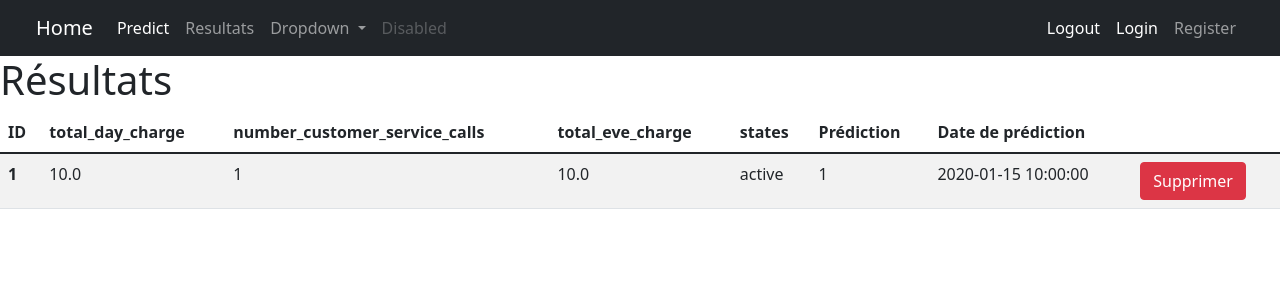
After one commit to MiyukiMol/app_churn, a Flask app: page /resultat in a window 1280 px wide. The commit adds this page. Shown: the top 300 px of the page. Run offline with Flask 2, Linux system fonts and the light colour scheme; tables that the repository leaves empty hold one stand-in row (values such as "Sample post"); parts of the project's set-up code (start-up, migrations or seed data) failed here and were passed over; some libraries are stand-ins or nearby versions.

Commit message:
added templates

```diff
--- a/app.py
+++ b/app.py
@@ -2,16 +2,23 @@ from flask import Flask, request, render_template, redirect
 import pickle
 
 from flask_mysqldb import MySQL
-import mysql.connector # pip install mysql-connector-python
+
 from flask_sqlalchemy import SQLAlchemy
 from sqlalchemy.types import Float,Integer,String,DateTime
+#from flask_migrate import Migrate
 #from flask_login import UserMixin, LoginManager, login_user,logout_user, login_required, current_user
+
+#from flask_wtf import FlaskForm
+#from wtforms import StringField, IntegerField, FloatField, SubmitField
+#from wtforms.validators import DataRequired
 
 from werkzeug.security import generate_password_hash, check_password_hash
 import os
 
+import numpy as np
+
 from datetime import datetime
-#import pytz
+import pytz
 
 #import flask_monitoringdashboard as dashboard
 
@@ -20,66 +27,115 @@ from datetime import datetime
 app = Flask(__name__)
 
 
+
+
 #-----------------------------------------Connection Database-----------------------------------------
-def get_user_by_username(username):
-    mydb = mysql.connector.connect(
-        host="localhost",
-        user=username,
-        passwd="root",
-        database="movie_5"
-        )
-    mycursor = mydb.cursor()
-    #mycursor.execute("SELECT * FROM actor")
-    return mydb, mycursor
+# MySQL DB
+#app.config['SQLALCHEMY_DATABASE_URI'] = 'mysql://username:password@localhost/db_name'
+app.config['SQLALCHEMY_DATABASE_URI'] = 'mysql+pymysql://root:root@localhost/predicts'
 
-mydb, mycursor = get_user_by_username("root")
+# initialize the database
+db = SQLAlchemy(app)
+#migrate = Migrate(app, db)
 
-#for x in mycursor:
-#    print(x)
-
-try:
-    mydb, mycursor = get_user_by_username("root")
-    #mydb = mysql.connector.connect(
-                                        #host = "localhost",
-                                        #user="root",
-                                        #passwd="root",
-                                        #database = "movie_5",
-                                        #auth_plugin='mysql_native_password',
-                                        #)
-except:
-    print ("I am unable to connect to the database")
-
+# create BD predict
+class Predict(db.Model):
+    id = db.Column(db.Integer, primary_key=True,autoincrement=True)
+    total_day_charge = db.Column(db.Float, nullable=False)
+    number_customer_service_calls = db.Column(db.Integer, nullable=False)
+    total_eve_charge = db.Column(db.Float, nullable=False)
+    states = db.Column(db.String(2), nullable=False)
+    #user_id = db.Column(db.Integer, db.ForeignKey('user.id'), nullable=False)
+    output = db.Column(db.Integer, nullable=False)
+    created_at = db.Column(db.DateTime, nullable=False, default=datetime.now(pytz.timezone('Europe/Paris')))
 
 
 #-----------------------------------------upload prediction model-----------------------------------------
 # upload prediction model
-model = pickle.load(open('model.pkl', 'rb'))
+model = pickle.load(open('model_states.pkl', 'rb'))
 
 @app.route("/")
 def home():
-    return render_template('index.html')
+    return render_template('home.html')
 
 
 # upload prediction model
 @app.route('/predict',methods=['GET','POST'])
 def predict():
+    states = ['AK', 'AL', 'AR', 'AZ', 'CA', 'CO', 'CT', 'DC', 'DE', 'FL', 'GA',
+        'HI', 'IA', 'ID', 'IL', 'IN', 'KS', 'KY', 'LA', 'MA', 'MD', 'ME',
+        'MI', 'MN', 'MO', 'MS', 'MT', 'NC', 'ND', 'NE', 'NH', 'NJ', 'NM',
+        'NV', 'NY', 'OH', 'OK', 'OR', 'PA', 'RI', 'SC', 'SD', 'TN', 'TX',
+        'UT', 'VA', 'VT', 'WA', 'WI', 'WV', 'WY']
+    #predict_array = np.zeros(69)
+    predict_array = np.zeros(54)
+    idx = 0
+
+
     if request.method == 'GET':
-        return render_template('index.html')
+        return render_template('index.html',states=states)
     else:
         total_day_charge = float(request.form["total_day_charge"])
         number_customer_service_calls = int(request.form["number_customer_service_calls"])
         total_eve_charge = float(request.form["total_eve_charge"])
 
-        prediction = model.predict([[total_day_charge, number_customer_service_calls,total_eve_charge]])
+        state = request.form["states"]
+        predict_array[0] = total_day_charge
+        predict_array[1] = number_customer_service_calls
+        predict_array[2] = total_eve_charge
+
+        for index, item in enumerate(states):
+            if item == state:
+                idx = index
+        idx = idx + 3
+        predict_array[idx] = 1
+
+        #prediction = model.predict([[total_day_charge, number_customer_service_calls,total_eve_charge]])
+        prediction = model.predict([predict_array])
         output = round(prediction[0], 2)
 
+        # assigner les données remplit dans le form à la BD
+        predict = Predict(total_day_charge=total_day_charge,
+                    number_customer_service_calls=number_customer_service_calls,
+                    total_eve_charge=total_eve_charge,
+                    states=state,
+                    output=int.from_bytes(output, "little"),
+                    #user_id = current_user.id # current_user function
+                    )
+
+        # add les données dans la BD
+        db.session.add(predict)
+        db.session.commit()
+
         if output == 0:
-            return render_template('index.html', prediction_text=f'Un total day charge avec {total_day_charge} , number_customer_service_calls {number_customer_service_calls} et total_eve_charge {total_eve_charge} : "no risk of churn"')
+            return render_template('index.html', states=states, prediction_text=f'Un total day charge avec {total_day_charge} , number_customer_service_calls {number_customer_service_calls} , total_eve_charge {total_eve_charge} et state {state} : "no risk of churn"')
         else :
-            return render_template('index.html', prediction_text=f'Un total day charge avec {total_day_charge} , number_customer_service_calls {number_customer_service_calls} et total_eve_charge {total_eve_charge} : "risk of churn"')
+            return render_template('index.html', states=states, prediction_text=f'Un total day charge avec {total_day_charge} , number_customer_service_calls {number_customer_service_calls} , total_eve_charge {total_eve_charge} et state {state} : "risk of churn"')
+
+@app.route('/resultat', methods=['GET','POST'])
+#@login_required
+def resultat():
+    if request.method == 'GET':
+        # get all data with list format
+        predicts = Predict.query.all() # take all the data
+        #predicts = Predict.query.filter_by(id=current_user.id).all() # filtre only current user data
+    return render_template('resultats.html', predicts=predicts)
 
 
+# delete a resultat
+@app.route('/<int:id>/delete', methods=['GET'])
+#@login_required
+def delete(id):
+    predict_delete = Predict.query.get_or_404(id)
 
+    try:
+        db.session.delete(predict_delete)
+        db.session.commit()
+        #flash("Résultat deleted successfully")
+        return redirect('/resultat')
+    except:
+        #flash("There was a problem deleting resultat, please try it later.")
+        return redirect('/resultat')
 
 # Create Custom Error Pages
 
@@ -101,5 +157,5 @@ if __name__ == "__main__":
 # https://www.youtube.com/watch?v=2LqrfEzuIMk
 
 
-# desactivate under churn-app/venv
+# deactivate under churn-app/venv
 # actiavet under churn-app/venv/Scripts
--- a/templates/base.html
+++ b/templates/base.html
@@ -26,10 +26,10 @@
           <div class="collapse navbar-collapse" id="navbarSupportedContent">
             <ul class="navbar-nav me-auto mb-2 mb-lg-0">
               <li class="nav-item">
-                <a class="nav-link active" aria-current="page" href="">Predict</a>
+                <a class="nav-link active" aria-current="page" href="{{ url_for('predict')}}">Predict</a>
               </li>
               <li class="nav-item">
-                <a class="nav-link" href="">Resultats</a>
+                <a class="nav-link" href="{{ url_for('resultat')}}">Resultats</a>
               </li>
               <li class="nav-item dropdown">
                 <a class="nav-link dropdown-toggle" href="#" id="navbarDropdown" role="button" data-bs-toggle="dropdown" aria-expanded="false">
--- /dev/null
+++ b/templates/home.html
@@ -0,0 +1,5 @@
+{% extends 'base.html' %}
+
+{% block content %}
+<p>Churn Prédiction Application</p>
+{% endblock %}
--- a/templates/index.html
+++ b/templates/index.html
@@ -14,6 +14,11 @@
         number_customer_service_calls : <input type="text" name="number_customer_service_calls" placeholder="number_customer_service_calls" required="required"/>  <br>
         total_eve_charge : <input type="text" name="total_eve_charge" placeholder="total_eve_charge" required="required"/>  <br>
 
+        <select name="states">
+          {% for state in states %}
+              <option value="{{ state }}">{{ state }}</option>
+          {% endfor %}
+        </select>
         <button type="submit" class="btn btn-primary btn-block btn-large">Prédire</button>
       </form>
 
--- /dev/null
+++ b/templates/resultats.html
@@ -0,0 +1,38 @@
+{% extends "base.html" %}
+{% block title %}
+  Prediction app - Résultats
+{% endblock %}
+{% block content %}
+<h1>Résultats</h1>
+
+<table class="table table-striped">
+    <thead>
+      <tr>
+        <th scope="col">ID</th>
+        <th scope="col">total_day_charge</th>
+        <th scope="col">number_customer_service_calls</th>
+        <th scope="col">total_eve_charge</th>
+        <th scope="col">states</th>
+        <th scope="col">Prédiction</th>
+        <th scope="col">Date de prédiction</th>
+        <th scope="col"></th>
+      </tr>
+    </thead>
+    <tbody>
+    {% for predict in predicts %}
+      <tr>
+        <th scope="row">{{ predict.id }}</th>
+        <td>{{ predict.total_day_charge }}</td>
+        <td>{{ predict.number_customer_service_calls }}</td>
+        <td>{{ predict.total_eve_charge }}</td>
+        <td>{{ predict.states }}</td>
+        <td>{{ predict.output }}</td>
+        <td>{{ predict.created_at }}</td>
+        <td><a href="/{{predict.id}}/delete" role="button" class="btn btn-danger btn-block btn-large">Supprimer</a></td>
+        <!-- <td><button type="submit" class="btn btn-primary btn-block btn-large">Prédire</button></td> -->
+      </tr>
+    {% endfor %}
+    </tbody>
+  </table>
+
+{% endblock %}
```
Also changed, not shown: create_db.py (added, +54 -0 lines), 1 other file.
